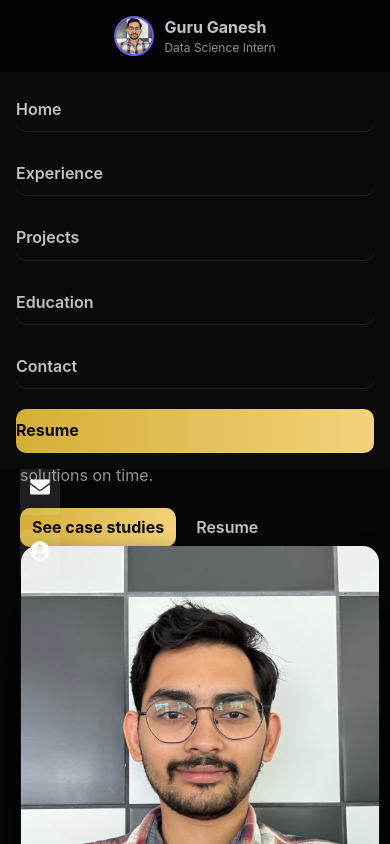
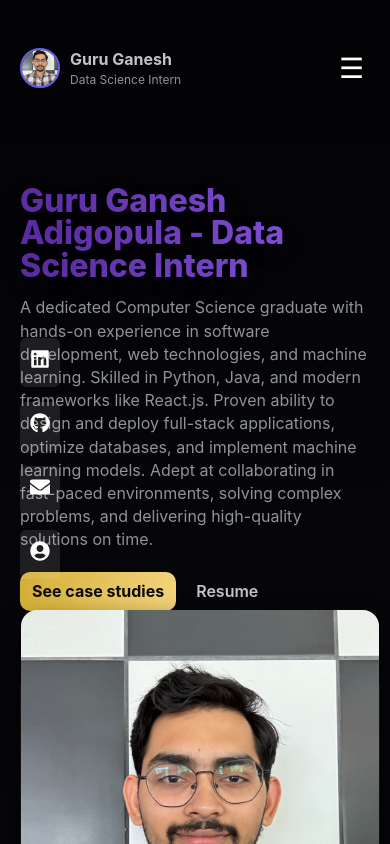
Before and after one commit to adigopulasgit/Portfolio_2025, a React (Vite) app: page / in a window 390 px wide. Shown: the top 844 px of the page. Built offline with nearby package versions, Linux system fonts and the light colour scheme.

Commit message:
Fix responsive navbar for mobile

```diff
--- a/src/components/Navbar.jsx
+++ b/src/components/Navbar.jsx
@@ -1,26 +1,77 @@
-import React from "react";
+import React, { useState } from "react";
 import { Link } from "react-router-dom";
 
-export default function Navbar(){
+export default function Navbar() {
+  const [open, setOpen] = useState(false);
+
   return (
-    <nav className="container">
+    <nav className="container navbar">
+      {/* Brand */}
       <div className="brand">
-        <img src="/IMG_6134 Large.jpeg" alt="Guru Ganesh" className="brand-img" />
+        <img
+          src="/IMG_6134 Large.jpeg"
+          alt="Guru Ganesh"
+          className="brand-img"
+        />
         <div>
-          <div style={{fontWeight:700}}>Guru Ganesh</div>
-          <div style={{fontSize:12,color:"var(--muted)"}}>Data Science Intern</div>
+          <div style={{ fontWeight: 700 }}>Guru Ganesh</div>
+          <div style={{ fontSize: 12, color: "var(--muted)" }}>
+            Data Science Intern
+          </div>
         </div>
       </div>
 
-      <div className="nav-links">
-        <Link to="/" className="btn-link">Home</Link>
-        <Link to ="/Experience" className="btn-link">Experience</Link>
+      {/* Hamburger button (only visible on mobile) */}
+      <button
+        className="hamburger"
+        onClick={() => setOpen(!open)}
+        aria-label="Toggle navigation"
+      >
+        ☰
+      </button>
 
-
-        <Link to="/work" className="btn-link">Projects</Link>
-        <Link to ="/Education" className="btn-link">Education</Link>
-        <Link to="/contact" className="btn-link">Contact</Link>
-        <a className="btn-primary" href="https://docs.google.com/document/d/1aYxIAS7MB4wGc7TeJ-yKFpHaym2Q0Q7V/edit?tab=t.0" target="_blank" rel="noreferrer">Resume</a>
+      {/* Nav Links */}
+      <div className={`nav-links ${open ? "show" : ""}`}>
+        <Link to="/" className="btn-link" onClick={() => setOpen(false)}>
+          Home
+        </Link>
+        <Link
+          to="/Experience"
+          className="btn-link"
+          onClick={() => setOpen(false)}
+        >
+          Experience
+        </Link>
+        <Link
+          to="/work"
+          className="btn-link"
+          onClick={() => setOpen(false)}
+        >
+          Projects
+        </Link>
+        <Link
+          to="/Education"
+          className="btn-link"
+          onClick={() => setOpen(false)}
+        >
+          Education
+        </Link>
+        <Link
+          to="/contact"
+          className="btn-link"
+          onClick={() => setOpen(false)}
+        >
+          Contact
+        </Link>
+        <a
+          className="btn-primary"
+          href="https://docs.google.com/document/d/1aYxIAS7MB4wGc7TeJ-yKFpHaym2Q0Q7V/edit?tab=t.0"
+          target="_blank"
+          rel="noreferrer"
+          onClick={() => setOpen(false)}
+        >
+          Resume
+        </a>
       </div>
     </nav>
   );
--- a/src/styles.css
+++ b/src/styles.css
@@ -450,69 +450,55 @@
   color: #ccc;
   line-height: 1.5;
 }
-/* Base navbar (desktop) */
-nav.container {
+/* Base styles */
+.navbar {
   display: flex;
   justify-content: space-between;
   align-items: center;
-  padding: 16px;
+  position: relative;
 }
 
-/* Nav links */
-nav .nav-links {
-  display: flex;
-  gap: 20px;
+.hamburger {
+  display: none;
+  font-size: 28px;
+  background: none;
+  border: none;
+  color: white;
+  cursor: pointer;
 }
 
-/* Mobile: stack items or collapse */
-@media (max-width: 768px) {
-  nav.container {
-    flex-direction: column;  /* brand on top, links below */
-    align-items: flex-start;
-  }
-
-  nav .nav-links {
-    flex-direction: column;  /* stack links vertically */
-    width: 100%;
-    margin-top: 12px;
-  }
-
-  nav .nav-links a {
-    padding: 10px 0;
-    width: 100%;
-    border-bottom: 1px solid rgba(255,255,255,0.1);
-  }
-}
-/* Base navbar */
-nav.container {
-  display: flex;
-  justify-content: space-between;
-  align-items: center;
-  padding: 16px;
-  position: relative;
-  z-index: 10; /* keeps nav above background */
-}
-
-/* Nav links (desktop) */
+/* Desktop view */
 .nav-links {
   display: flex;
   gap: 20px;
 }
 
-/* Mobile */
+/* Mobile view */
 @media (max-width: 768px) {
+  .hamburger {
+    display: block;
+  }
+
   .nav-links {
+    display: none;
     flex-direction: column;
     position: absolute;
-    top: 60px;        /* just below navbar */
+    top: 60px; /* below navbar */
     left: 0;
     right: 0;
-    background: #0a0a0a; /* dark background */
+    background: #0a0a0a;
     padding: 16px;
-    display: none; /* hidden by default */
+    gap: 12px;
+    z-index: 99;
   }
 
   .nav-links.show {
-    display: flex; /* shown when toggled */
+    display: flex;
+  }
+
+  .nav-links a {
+    width: 100%;
+    padding: 10px 0;
+    border-bottom: 1px solid rgba(255, 255, 255, 0.1);
   }
 }
```
